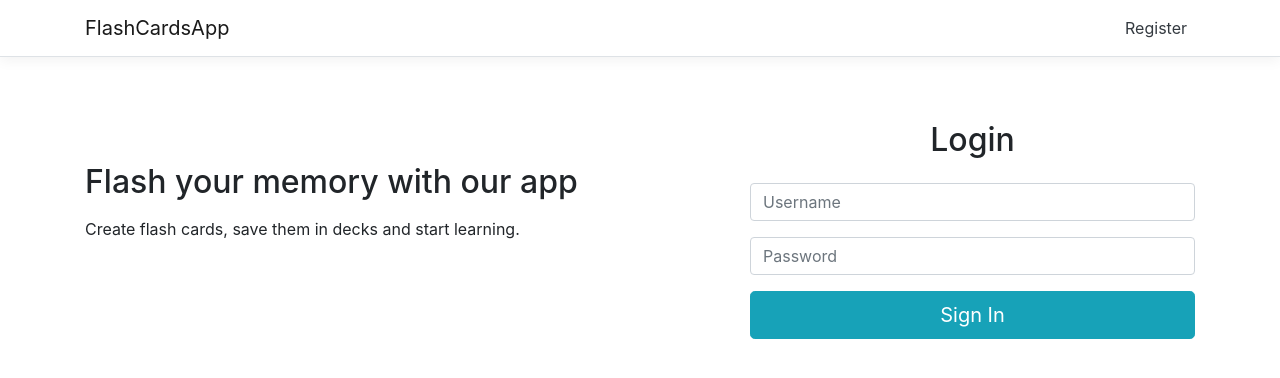
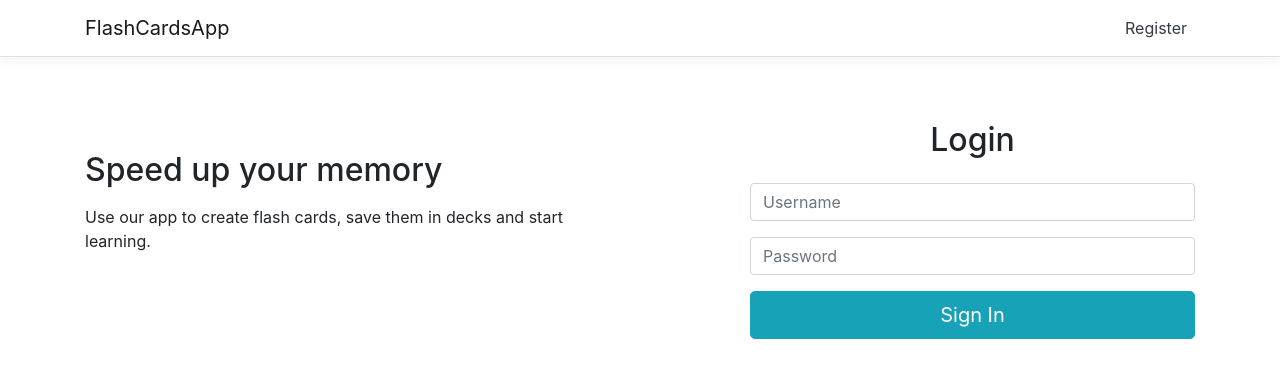
Before and after one commit to miraDask/FlashCardsApp, a React (Create React App) app in the folder FlashCardsApp/ClientApp/: page / in a window 1280 px wide. Shown: the top 378 px of the page. Built offline with nearby package versions, Linux system fonts and the light colour scheme.

Commit message:
fixed spinner

```diff
--- a/FlashCardsApp/ClientApp/src/components/CardsPage.js
+++ b/FlashCardsApp/ClientApp/src/components/CardsPage.js
@@ -25,6 +25,9 @@ const CardsPage = () => {
 			const response = await getCards(token, deckId);
 			setCards(response.cards);
 			setDeckName(response.deckName);
+			setTimeout(() => {
+				setIsLoading(false);
+			}, 100);
 		},
 		[ deckId ]
 	);
@@ -32,7 +35,6 @@ const CardsPage = () => {
 	useEffect(
 		() => {
 			getAllCards();
-			setIsLoading(false);
 		},
 		[ getAllCards, updatedCards ]
 	);
@@ -42,12 +44,11 @@ const CardsPage = () => {
 	};
 
 	const renderCollection = () => {
+		if (isLoading) {
+			return <Spinner color="info" />;
+		}
 		return cards.length === 0 ? <EmptyCollection collectionName="cards" /> : renderCards();
 	};
-
-	if (isLoading) {
-		return <Spinner color="info" />;
-	}
 
 	return (
 		<div>
--- a/FlashCardsApp/ClientApp/src/components/DeckCard.js
+++ b/FlashCardsApp/ClientApp/src/components/DeckCard.js
@@ -1,11 +1,12 @@
 import React, { useContext } from 'react';
 import { useHistory } from 'react-router-dom';
 import { ReactComponent as EditIcon } from '../assets/edit-icon.svg';
-import '../custom.css';
 import { Button, Row, Card, Col, CardTitle, DropdownItem } from 'reactstrap';
 
 import { DecksContext } from '../providers/decks-context.provider';
 import { Context } from '../providers/global-context.provider';
+
+import '../custom.css';
 
 const DeckCard = ({ deck }) => {
 	const { saveOpenedDeck } = useContext(DecksContext);
--- a/FlashCardsApp/ClientApp/src/components/DecksPage.js
+++ b/FlashCardsApp/ClientApp/src/components/DecksPage.js
@@ -23,12 +23,14 @@ const DecksPage = () => {
 		const token = getCookie('x-auth-token');
 		const response = await getDecks(token);
 		setDecks(response.decks);
+		setTimeout(() => {
+			setIsLoading(false);
+		}, 100);
 	}, []);
 
 	useEffect(
 		() => {
 			getAllDecks();
-			setIsLoading(false);
 		},
 		[ getAllDecks, updatedDecks ]
 	);
@@ -38,12 +40,11 @@ const DecksPage = () => {
 	};
 
 	const renderCollection = () => {
+		if (isLoading) {
+			return <Spinner color="info" />;
+		}
 		return decks.length === 0 ? <EmptyCollection collectionName="decks" /> : renderDecks();
 	};
-
-	if (isLoading) {
-		return <Spinner color="info" />;
-	}
 
 	return (
 		<div>
--- a/FlashCardsApp/ClientApp/src/components/Home.js
+++ b/FlashCardsApp/ClientApp/src/components/Home.js
@@ -8,9 +8,11 @@ export class Home extends Component {
 		return (
 			<div className="row align-items-center justify-content-center">
 				<div className="col-md-6">
-					<h2 className="heading mb-3">Flash your memory with our app</h2>
+					<h2 className="heading mb-3">Speed up your memory</h2>
 					<div className="sub-heading">
-						<p className="mb-4">Create flash cards, save them in decks and start learning.</p>
+						<p className="mb-4">
+							Use our app to create flash cards, save them in decks and start learning.
+						</p>
 					</div>
 				</div>
 				<div className="col-md-1" />
```
